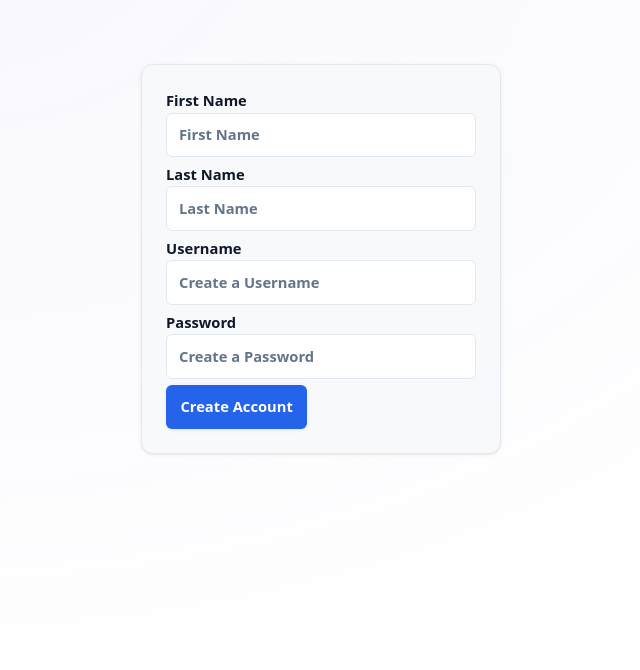
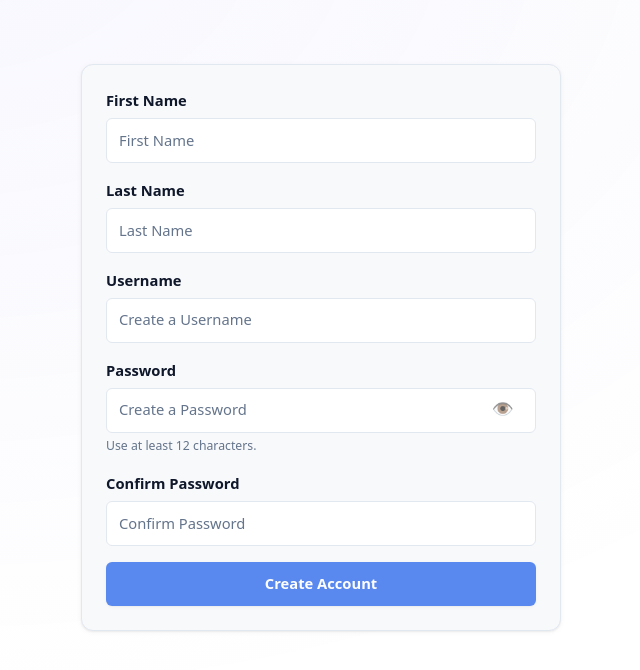
Before and after one commit to BV344/1RepMax, a React (Vite) app in the folder frontend/: page /create-account in a window 1280 px wide. Shown: the top 670 px of the page, without its empty margins (319-959 px from the left). Built offline with nearby package versions, Linux system fonts and the light colour scheme.

Commit message:
Frontend - Added Confirm Password Feature where the user can confirm the password in CreateAccount.jsx component. Also, added show password feature with the little eyeball.

```diff
--- a/frontend/src/pages/CreateAccount.jsx
+++ b/frontend/src/pages/CreateAccount.jsx
@@ -1,4 +1,4 @@
-import { useState } from "react"
+import { useState, useMemo } from "react"
 import '../styles/CreateAccount.css'
 
 export default function CreateAccount() {
@@ -6,13 +6,32 @@ export default function CreateAccount() {
     const [lastName, setLastName] = useState("");
     const [username, setUsername] = useState("");
     const [password, setPassword] = useState("");
+    const [confirmPassword, setConfirmPassword] = useState("");
+    const [isSubmitting, setIsSubmitting] = useState(false);
+    const [showPassword, setShowPassword] = useState(false);
+
+
+    const passwordEntered = password.length > 0 && confirmPassword.length > 0;
+    const passwordMatch = useMemo(() => password === confirmPassword &&  passwordEntered,
+        [password, confirmPassword, passwordEntered]
+    );
+
+    const canSubmit =
+        firstName.trim() &&
+        lastName.trim() &&
+        username.trim() &&
+        password.length >= 12 &&
+        passwordMatch &&
+        !isSubmitting;
+
 
     const handleSubmit = async (e) => {
         e.preventDefault();
         alert(`Submitting First Name: ${firstName}, LastName: ${lastName}, Username: ${username} Password: ${password}`);
+        setIsSubmitting(true);
 
         try {
-            const response = await fetch("api/create_account", {
+            const response = await fetch("/api/create_account", {
                 method: "POST",
                 headers: { "Content-Type": "application/json" },
                 body: JSON.stringify({
@@ -25,53 +44,116 @@ export default function CreateAccount() {
 
             const data = await response.json();
 
-            alert(data.message);
+            if(!response.ok){
+                throw new Error(data?.message || "Failed to Create Account");
+            }
+
+            alert(data.message || "Account Created");
+            // TODO: Navigate to Homepage
+
         } catch(err){
-            console.error(`Could not create account. See error -> ${err}`);
+            console.error(`Could not create account: ${err}`);
+            alert(err.message);
+        } finally {
+            setIsSubmitting(false);
         }
-
-    }
+    };
 
 
     return (
-        <form onSubmit={handleSubmit}>
-            <label className="create-acct-label">
-                First Name
+        <form className="create-acct-form card" onSubmit={handleSubmit} noValidate>
+            <div className="field">
+                <label className="create-acct-label" htmlFor="firstName">First Name</label>
                 <input
+                    id="firstName"
                     type="text"
                     value={firstName}
                     onChange={(e) => setFirstName(e.target.value)}
                     placeholder="First Name"
+                    required
                 />
-            </label>
-            <label className="create-acct-label">
-                Last Name
+            </div>
+
+            <div className="field">
+                <label className="create-acct-label" htmlFor="lastName">Last Name</label>
                 <input
+                    id="lastName"
                     type="text"
                     value={lastName}
                     onChange={(e) => setLastName(e.target.value)}
                     placeholder="Last Name"
+                    required
                 />
-            </label>
-            <label className="create-acct-label">
-                Username
+            </div>
+
+            <div className="field">
+                <label className="create-acct-label" htmlFor="username">Username</label>
                 <input
+                    id="username"
                     type="text"
                     value={username}
                     onChange={(e) => setUsername(e.target.value)}
                     placeholder="Create a Username"
+                    required
                 />
-            </label>
-            <label className="create-acct-label">
-                Password
+            </div>
+
+
+            <div className="field password-wrapper">
+                <label htmlFor="password">Password</label>
                 <input
+                    id="password"
+                    type={showPassword ? "text" : "password"}
+                    value={password}
+                    onChange={(e) => {
+                        setPassword(e.target.value);
+                    }}
+                    placeholder="Create a Password"
+                    minLength={12}
+                    required
+                    aria-describedby="passwordHelp"
+                />
+                <button
+                    type="button"
+                    className="eye-toggle"
+                    onClick={() => setShowPassword((prev) => !prev)}
+                    aria-label={showPassword ? "Hide password" : "Show password"}
+                >
+                    {showPassword ? "🙈" : "👁️"}
+                </button>
+                <small id="passwordHelp" className="hint">
+                    Use at least 12 characters.
+                </small>
+            </div>
+
+            <div className={["field", "confirm-wrapper"].join(" ")}>
+                <label className="create-acct-label" htmlFor="confirmPassword">Confirm Password</label>
+                <input
+                    id="confirmPassword"
                     type="password"
-                    value={password}
-                    onChange={(e) => setPassword(e.target.value)}
-                    placeholder="Create a Password"
+                    value={confirmPassword}
+                    onChange={(e) => setConfirmPassword(e.target.value)}
+                    placeholder="Confirm Password"
+                    required
+                    aria-invalid="false"
                 />
-            </label>
-            <button className="create-acct-button" type="submit">Create Account</button>
+
+                {/* Inline Status Chip */}
+                {passwordEntered && (
+                    <div className={`chip ${passwordMatch ? "chip-ok" : "chip-warn"}`}>
+                        {passwordMatch ? "Match" : "No match"}
+                    </div>
+                )}
+            </div>
+
+            <button
+                className={`create-acct-button ${!canSubmit ? "btn-disabled" : ""}`}
+                type="submit"
+                disabled={!canSubmit}
+                aria-disabled={!canSubmit}
+            >
+                {isSubmitting ? "Creating..." : "Create Account"}
+            </button>
         </form>
-    )
+    );
 }
--- a/frontend/src/styles/CreateAccount.css
+++ b/frontend/src/styles/CreateAccount.css
@@ -0,0 +1,87 @@
+/* CreateAccount.css */
+/* Uses tokens from main.css (colors, radius, shadow, etc.) */
+
+/* Layout polish for the form */
+.create-acct-form {
+    display: grid;
+    gap: var(--space-4);
+    max-width: 480px;
+    margin-inline: auto;
+}
+
+.field {
+    position: relative;
+}
+
+/* Password wrapper positions the eye icon */
+.password-wrapper {
+    position: relative;
+}
+
+.password-wrapper input {
+    padding-right: 2.5rem; /* make space for the eye */
+}
+
+/* Eye button */
+.eye-toggle {
+    position: absolute;
+    right: 0.5rem;
+    top: 50%;
+    transform: translateY(-50%);
+    background: none;
+    border: none;
+    outline: none;
+    box-shadow: none;
+    cursor: pointer;
+    font-size: 1.1rem;
+    opacity: 0.7;
+    transition: opacity 0.2s ease;
+}
+
+.eye-toggle:hover {
+    opacity: 1;
+}
+
+/*.hint {*/
+/*    display: block;*/
+/*    margin-top: .35rem;*/
+/*    color: var(--muted);*/
+/*    font-size: 0.9em;*/
+/*}*/
+/*.hint.error { color: var(--danger); }*/
+
+/* Confirm password status chip */
+.chip {
+    position: absolute;
+    right: .5rem;
+    top: 2.35rem;
+    padding: .15rem .5rem;
+    border-radius: 999px;
+    border: 1px solid var(--border);
+    background: var(--bg-elev);
+    font-size: 0.8em;
+    user-select: none;
+}
+.chip-ok   { border-color: var(--success); color: var(--success); }
+.chip-warn { border-color: var(--danger);  color: var(--danger);  }
+
+/* Field success / error states */
+.confirm-wrapper.ok input {
+    border-color: var(--success);
+    box-shadow: 0 0 0 3px color-mix(in oklab, var(--success) 20%, transparent);
+    transition: box-shadow .25s ease, border-color .25s ease;
+}
+.confirm-wrapper.error input[aria-invalid="true"] {
+    border-color: var(--danger);
+}
+
+/* Button micro-interactions */
+.create-acct-button {
+    width: 100%;
+}
+.create-acct-button.btn-disabled {
+    opacity: .75;
+    cursor: not-allowed;
+    /* Soft attention pulse to indicate there’s something to fix */
+    animation: btn-pulse 1.8s ease-in-out infinite;
+}
```
